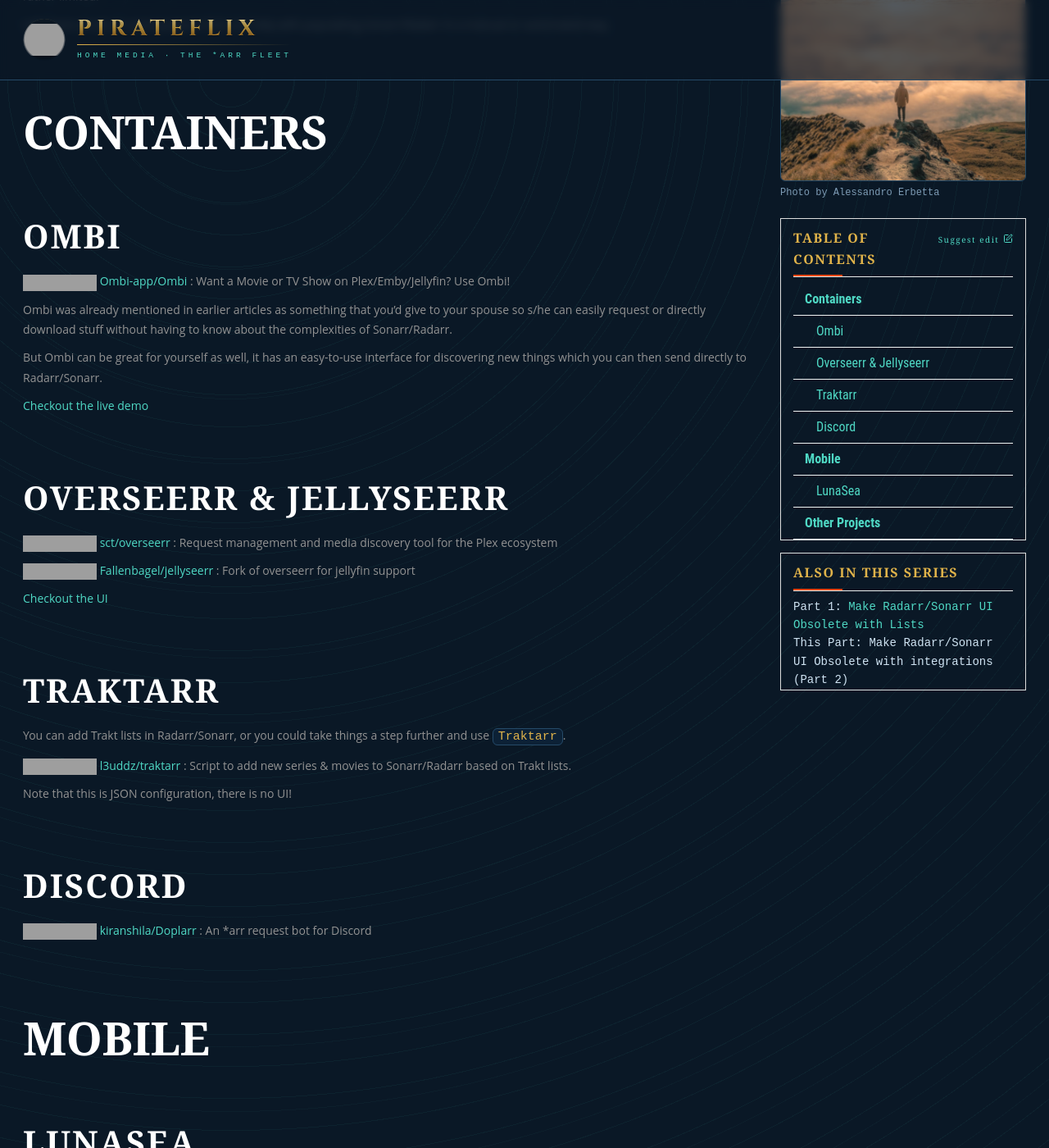
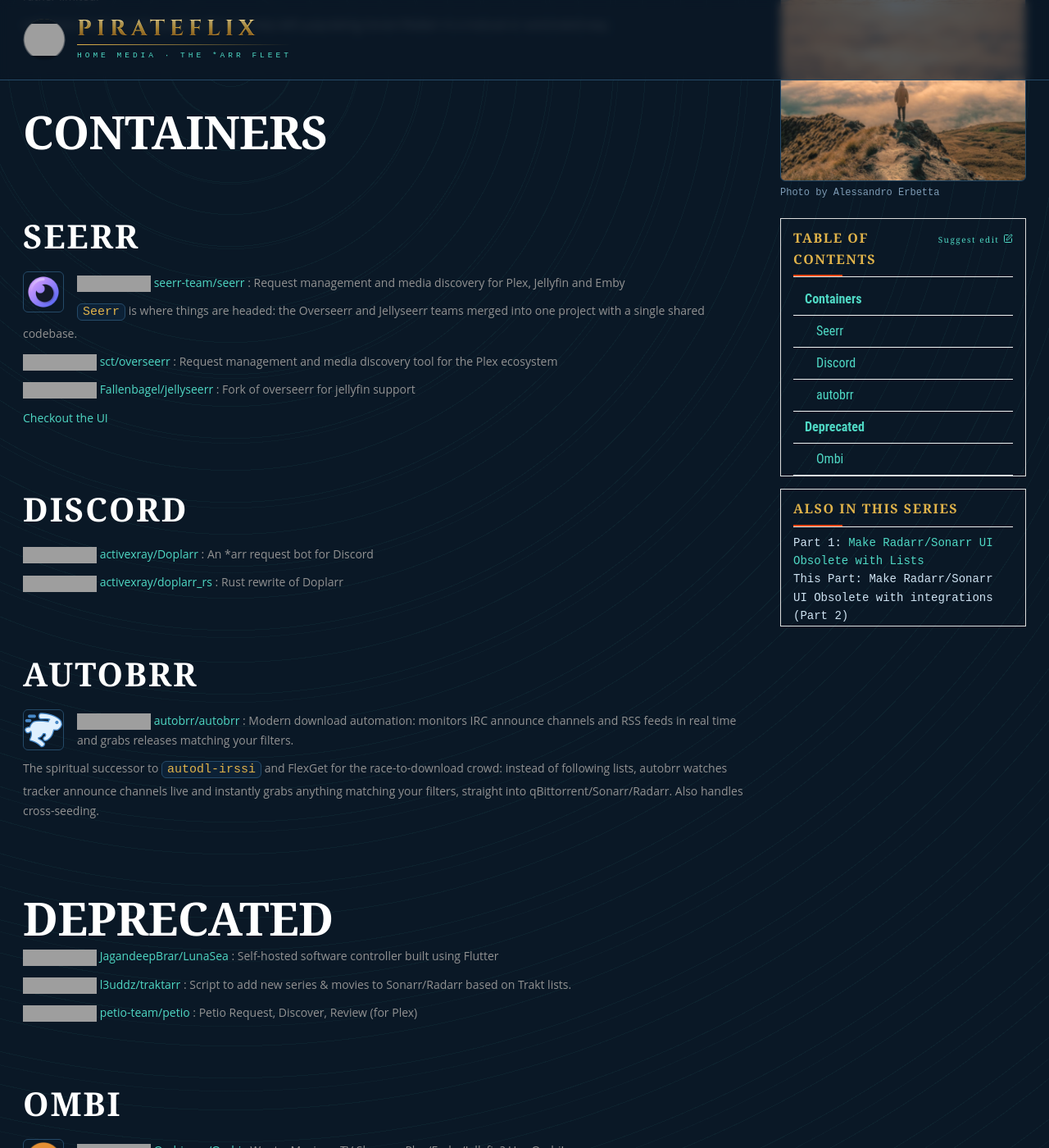
Before and after one commit to SanguPackage/htpc, a Jekyll site: the page built from _posts/2022-10-02-lists-part2.md, in a window 1280 px wide and 1400 px high, scrolled down 718 px, cut to the strip 0-1400 px from the top of the window. Shown: the whole strip at 82% size. Built offline with Jekyll 4.4.1, drawn with Linux system fonts in a browser that asks for light colours; some of the changed text lies outside the part shown; grey boxes are pictures that could not be loaded.

Commit message:
lists-part2: Seerr merger, autobrr, deprecate dead request tools

```diff
--- a/_posts/2022-10-02-lists-part2.md
+++ b/_posts/2022-10-02-lists-part2.md
@@ -4,6 +4,9 @@
 title: "Make Radarr/Sonarr UI Obsolete with integrations (Part 2)"
 subTitle: "If lists are just not cutting it for you... Try adding more containers?"
 date: 2022-10-02
+updates:
+  - date: "2026-07-05"
+    desc: "Added autobrr, Overseerr/Jellyseerr merged into Seerr, deprecated Ombi/Traktarr/LunaSea/Petio"
 desc: >
   Some *Arr and other projects that can help you fill those hard disks without having to search for content yourself.
 bigimg:
@@ -34,7 +37,49 @@
 # Containers
 
 
+## Seerr
+
+![Seerr Logo]({{ site.baseurl }}/assets/seerr.png "Seerr Logo"){: style="float: left; margin-right: 16px; width: 50px"}
+
+{% include github-stars.html url="seerr-team/seerr" desc="Request management and media discovery for Plex, Jellyfin and Emby" %}
+
+`Seerr` is where things are headed: the Overseerr and Jellyseerr teams merged into
+one project with a single shared codebase.
+
+{% include github-stars.html url="sct/overseerr" desc="Request management and media discovery tool for the Plex ecosystem" %}
+{% include github-stars.html url="Fallenbagel/jellyseerr" desc="Fork of overseerr for jellyfin support" %}
+
+[Checkout the UI](https://seerr.dev/)
+
+
+## Discord
+
+{% include github-stars.html url="activexray/Doplarr" desc="An *arr request bot for Discord" %}
+{% include github-stars.html url="activexray/doplarr_rs" desc="Rust rewrite of Doplarr" %}
+
+
+## autobrr
+
+![autobrr Logo]({{ site.baseurl }}/assets/blog-images/autobrr-logo.png "autobrr Logo"){: style="float: left; margin-right: 16px; width: 50px"}
+
+{% include github-stars.html url="autobrr/autobrr" desc="Modern download automation: monitors IRC announce channels and RSS feeds in real time and grabs releases matching your filters." %}
+
+The spiritual successor to `autodl-irssi` and FlexGet for the race-to-download crowd: instead of following lists, autobrr
+watches tracker announce channels live and instantly grabs anything matching your filters, straight into qBittorrent/Sonarr/Radarr.
+Also handles cross-seeding.
+
+
+
+# Deprecated
+
+{% include github-stars.html url="JagandeepBrar/LunaSea" desc="Self-hosted software controller built using Flutter" %}
+{% include github-stars.html url="l3uddz/traktarr" desc="Script to add new series & movies to Sonarr/Radarr based on Trakt lists." %}
+{% include github-stars.html url="petio-team/petio" desc="Petio Request, Discover, Review (for Plex)" %}
+
+
 ## Ombi
+
+![Ombi Logo]({{ site.baseurl }}/assets/blog-images/Home Media Center-Ombi-Logo.png "Ombi Logo"){: style="float: left; margin-right: 16px; width: 50px"}
 
 {% include github-stars.html url="Ombi-app/Ombi" desc="Want a Movie or TV Show on Plex/Emby/Jellyfin? Use Ombi!" %}
 
@@ -45,45 +90,3 @@
 which you can then send directly to Radarr/Sonarr.
 
 [Checkout the live demo](https://ombi.io/)
-
-
-## Overseerr & Jellyseerr
-
-
-{% include github-stars.html url="sct/overseerr" desc="Request management and media discovery tool for the Plex ecosystem" %}
-{% include github-stars.html url="Fallenbagel/jellyseerr" desc="Fork of overseerr for jellyfin support" %}
-
-[Checkout the UI](https://overseerr.dev/)
-
-
-## Traktarr
-
-You can add Trakt lists in Radarr/Sonarr, or you could take things a step further and use `Traktarr`.
-
-{% include github-stars.html url="l3uddz/traktarr" desc="Script to add new series & movies to Sonarr/Radarr based on Trakt lists." %}
-
-Note that this is JSON configuration, there is no UI!
-
-
-## Discord
-
-{% include github-stars.html url="kiranshila/Doplarr" desc="An *arr request bot for Discord" %}
-
-
-
-# Mobile
-
-## LunaSea
-
-{% include github-stars.html url="JagandeepBrar/LunaSea" desc="Self-hosted software controller built using Flutter" %}
-
-A [mobile app](https://www.lunasea.app) to easily check all your *Arrs? Yes please!
-
-
-
-# Other Projects
-
-{% include github-stars.html url="faulander/P4S" desc="Premieres for Sonarr - a small sonarr companion app to find all the new shows you've never known you're interested in!" %}
-{% include github-stars.html url="TheUltimateC0der/listrr" desc="listrr.pro creates and maintains lists on trakt.tv completely automated based on your filters." %}
-{% include github-stars.html url="suchacomic/Mubi-radarr-list" desc="Scrapes Mubi for movies and produces a StevenLu type list for radarr." %}
-{% include github-stars.html url="petio-team/petio" desc="Petio Request, Discover, Review (for Plex)" %}
```
Also changed, not shown: assets/blog-images/autobrr-logo.png (added).
